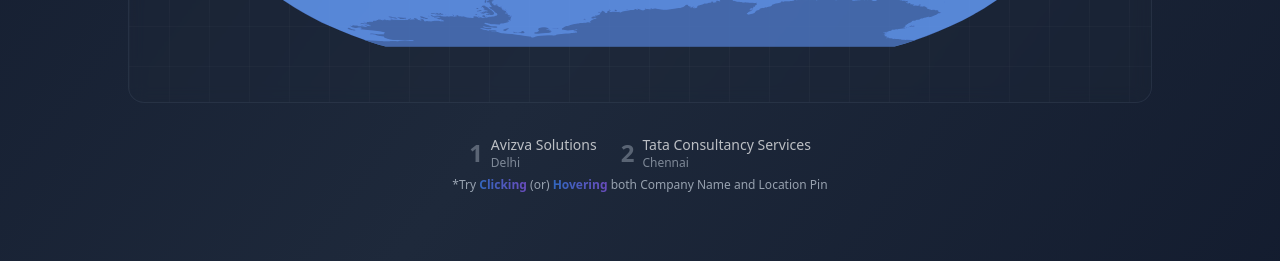
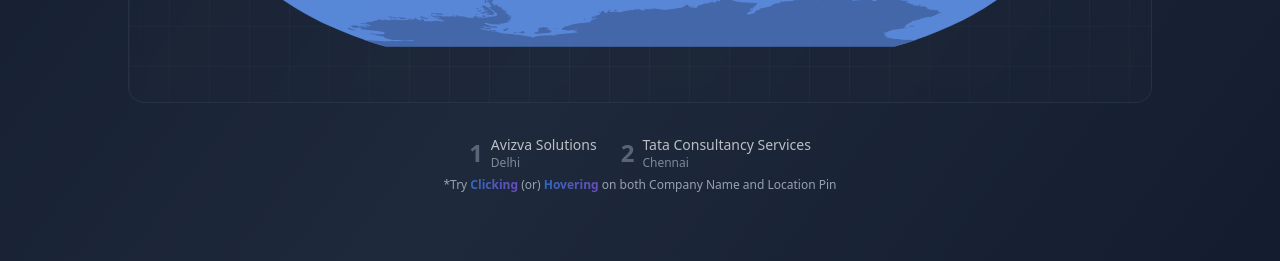
Before and after one commit to dhananjayandayalan/dhananjayan-d, a React (Vite) app: page /about in a window 1280 px wide. Shown: the part 936-1197 px from the top of the page. Built offline with nearby package versions, Linux system fonts and the light colour scheme.

Commit message:
fix: correct wording in interaction instructions for ExperienceMap

```diff
--- a/src/pages/About.tsx
+++ b/src/pages/About.tsx
@@ -39,7 +39,7 @@
           My <span className="text-gradient">Journey</span>
         </h2>
         <ExperienceMap />
-        <p className='text-center text-xs my-1.5 text-theme-secondary opacity-70 font-light'>*Try <span className='text-gradient font-bold'>Clicking</span> (or) <span className='text-gradient font-bold'>Hovering</span> both Company Name and Location Pin</p>
+        <p className='text-center text-xs my-1.5 text-theme-secondary opacity-70 font-light'>*Try <span className='text-gradient font-bold'>Clicking</span> (or) <span className='text-gradient font-bold'>Hovering</span> on both Company Name and Location Pin</p>
       </motion.section>
 
       {/* Skills */}
```
